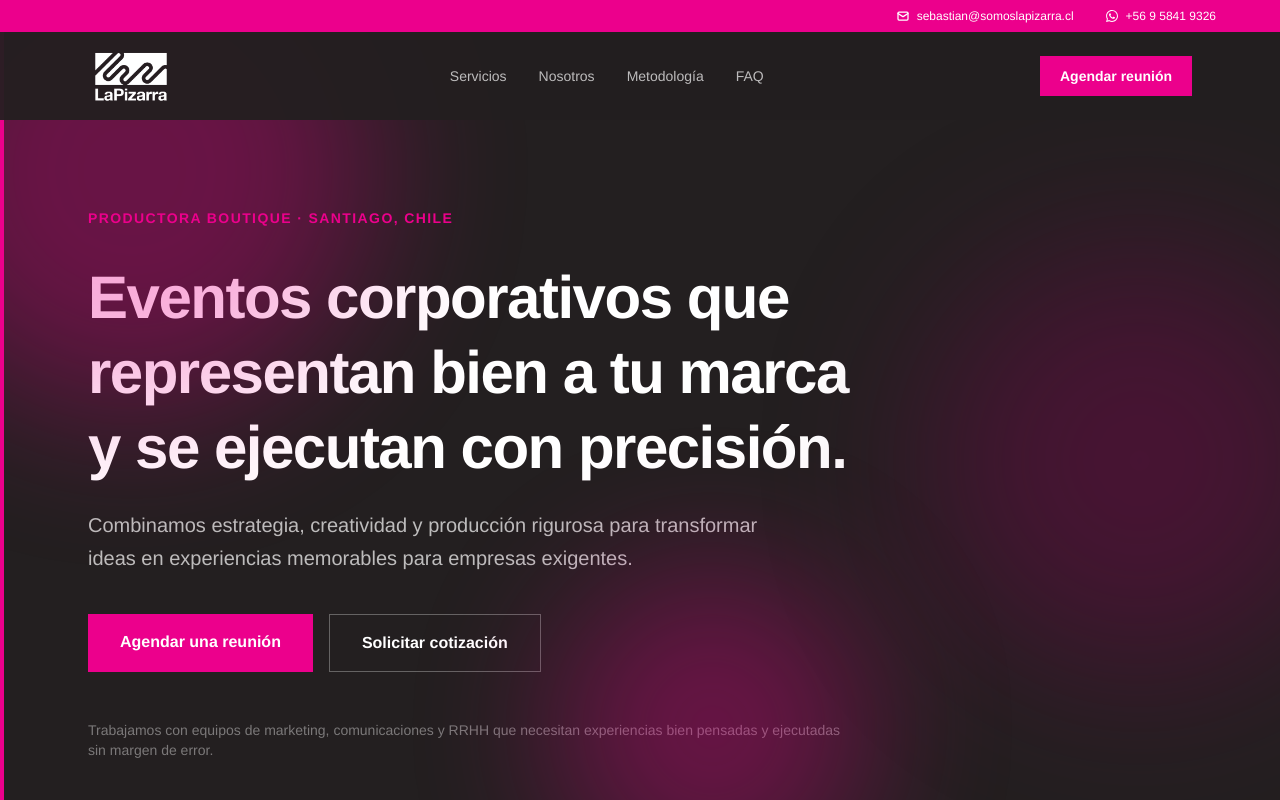
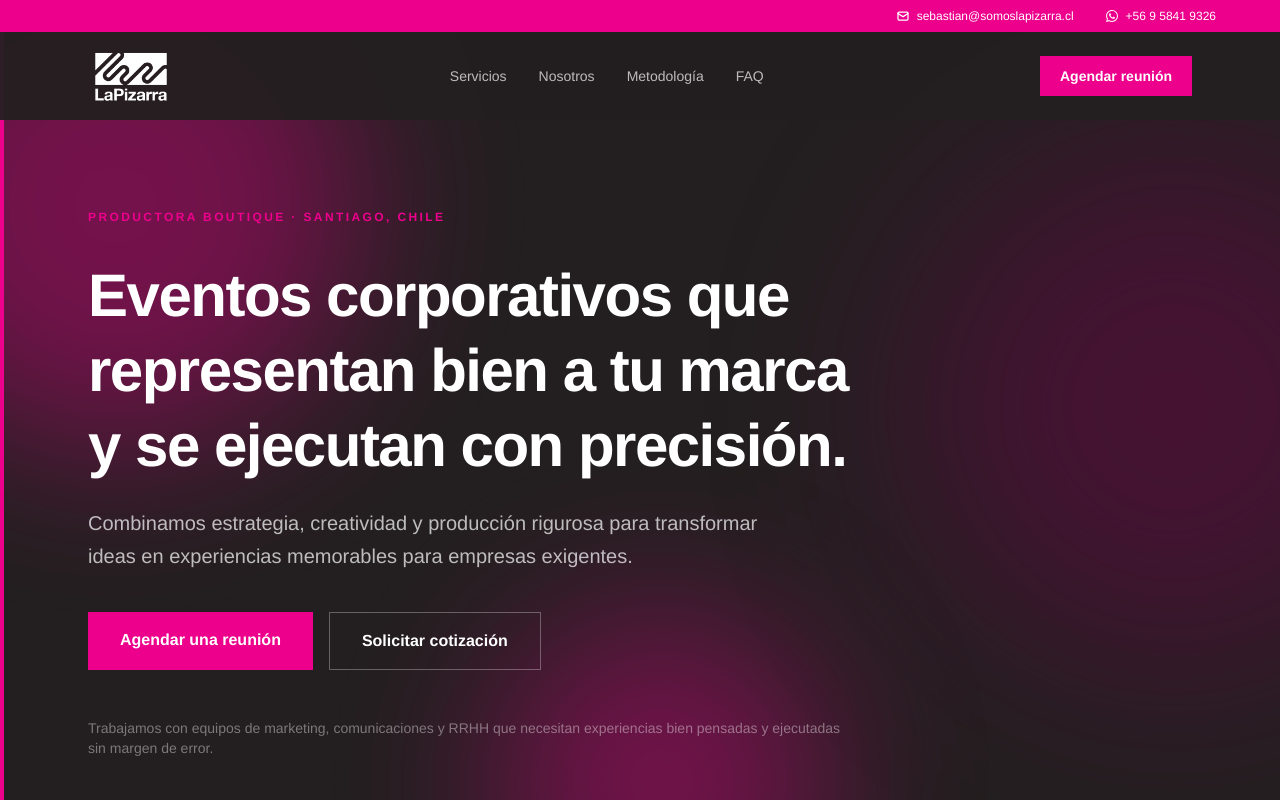
Before and after one commit to sebavigneaux-ui/lapizarra, a Next.js app: page / in a window 1280 px wide. Shown: the top 800 px of the page. Built offline with nearby package versions, Linux system fonts and the light colour scheme.

Commit message:
Hero: blobs animados con style tag directo (fix animaciones estáticas)

```diff
--- a/app/components/Hero.tsx
+++ b/app/components/Hero.tsx
@@ -3,39 +3,88 @@ const WA_COTIZAR = "https://wa.me/56958419326?text=Hola%2C%20me%20gustar%C3%ADa%
 
 export default function Hero() {
   return (
-    <section className="bg-[#231F20] min-h-screen flex items-center relative overflow-hidden">
-      {/* Blobs animados tipo aurora */}
-      <div className="blob blob-1" />
-      <div className="blob blob-2" />
-      <div className="blob blob-3" />
+    <>
+      <style>{`
+        @keyframes blob1 {
+          0%, 100% { transform: translate(0px, 0px) scale(1); }
+          33%       { transform: translate(80px, -60px) scale(1.15); }
+          66%       { transform: translate(-40px, 50px) scale(0.9); }
+        }
+        @keyframes blob2 {
+          0%, 100% { transform: translate(0px, 0px) scale(1); }
+          33%       { transform: translate(-70px, 50px) scale(1.1); }
+          66%       { transform: translate(60px, -70px) scale(1.2); }
+        }
+        @keyframes blob3 {
+          0%, 100% { transform: translate(0px, 0px) scale(1); }
+          33%       { transform: translate(50px, 80px) scale(0.85); }
+          66%       { transform: translate(-80px, -30px) scale(1.1); }
+        }
+        .lp-blob {
+          position: absolute;
+          border-radius: 50%;
+          filter: blur(90px);
+          opacity: 0.4;
+          pointer-events: none;
+          will-change: transform;
+        }
+        .lp-blob-1 {
+          width: 550px;
+          height: 550px;
+          background: #EC008C;
+          top: -120px;
+          left: -120px;
+          animation: blob1 10s ease-in-out infinite;
+        }
+        .lp-blob-2 {
+          width: 450px;
+          height: 450px;
+          background: #7B0050;
+          top: 25%;
+          right: -100px;
+          animation: blob2 13s ease-in-out infinite;
+        }
+        .lp-blob-3 {
+          width: 380px;
+          height: 380px;
+          background: #EC008C;
+          bottom: -60px;
+          left: 35%;
+          animation: blob3 16s ease-in-out infinite;
+        }
+      `}</style>
+
+      <section style={{ backgroundColor: "#231F20", minHeight: "100vh", display: "flex", alignItems: "center", position: "relative", overflow: "hidden" }}>
+        {/* Blobs animados */}
+        <div className="lp-blob lp-blob-1" />
+        <div className="lp-blob lp-blob-2" />
+        <div className="lp-blob lp-blob-3" />
 
         {/* Línea decorativa magenta */}
-      <div className="absolute left-0 top-0 bottom-0 w-1 bg-[#EC008C]" />
+        <div style={{ position: "absolute", left: 0, top: 0, bottom: 0, width: "4px", backgroundColor: "#EC008C" }} />
 
-      <div className="max-w-6xl mx-auto px-6 pt-52 pb-24 w-full">
+        <div className="max-w-6xl mx-auto px-6 pt-52 pb-24 w-full" style={{ position: "relative", zIndex: 10 }}>
           <div className="max-w-3xl">
-          {/* Etiqueta */}
-          <p className="text-[#EC008C] text-sm font-bold uppercase tracking-widest mb-8">
+            <p style={{ color: "#EC008C", fontSize: "0.75rem", fontWeight: 700, textTransform: "uppercase", letterSpacing: "0.2em", marginBottom: "2rem" }}>
               Productora boutique · Santiago, Chile
             </p>
 
-          {/* Titular */}
             <h1 className="text-white text-4xl md:text-6xl font-black leading-tight tracking-tight mb-6">
               Eventos corporativos que representan bien a tu marca y se ejecutan con precisión.
             </h1>
 
-          {/* Subtítulo */}
             <p className="text-white/70 text-lg md:text-xl leading-relaxed mb-10 max-w-2xl">
               Combinamos estrategia, creatividad y producción rigurosa para transformar ideas en experiencias memorables para empresas exigentes.
             </p>
 
-          {/* CTAs */}
             <div className="flex flex-col sm:flex-row gap-4 mb-12">
               <a
                 href={WA_URL}
                 target="_blank"
                 rel="noopener noreferrer"
-              className="bg-[#EC008C] text-white font-bold px-8 py-4 text-base hover:bg-[#c8007a] transition-colors text-center"
+                style={{ backgroundColor: "#EC008C", color: "white", fontWeight: 700, padding: "1rem 2rem", fontSize: "1rem", textDecoration: "none", textAlign: "center", transition: "background-color 0.2s" }}
+                onMouseEnter={e => (e.currentTarget.style.backgroundColor = "#c8007a")}
+                onMouseLeave={e => (e.currentTarget.style.backgroundColor = "#EC008C")}
               >
                 Agendar una reunión
               </a>
@@ -49,13 +98,12 @@ export default function Hero() {
               </a>
             </div>
 
-          {/* Microcopy */}
             <p className="text-white/40 text-sm">
-            Trabajamos con equipos de marketing, comunicaciones y RRHH que necesitan
-            experiencias bien pensadas y ejecutadas sin margen de error.
+              Trabajamos con equipos de marketing, comunicaciones y RRHH que necesitan experiencias bien pensadas y ejecutadas sin margen de error.
             </p>
           </div>
         </div>
       </section>
+    </>
   );
 }
--- a/app/globals.css
+++ b/app/globals.css
@@ -30,52 +30,3 @@ body {
   font-family: "Helvetica Neue", Helvetica, Arial, sans-serif;
   -webkit-font-smoothing: antialiased;
 }
-
-/* Aurora / blob animations */
-@keyframes blob1 {
-  0%, 100% { transform: translate(0px, 0px) scale(1); }
-  33%       { transform: translate(60px, -40px) scale(1.1); }
-  66%       { transform: translate(-30px, 30px) scale(0.95); }
-}
-@keyframes blob2 {
-  0%, 100% { transform: translate(0px, 0px) scale(1); }
-  33%       { transform: translate(-50px, 30px) scale(1.05); }
-  66%       { transform: translate(40px, -50px) scale(1.1); }
-}
-@keyframes blob3 {
-  0%, 100% { transform: translate(0px, 0px) scale(1); }
-  33%       { transform: translate(30px, 50px) scale(0.9); }
-  66%       { transform: translate(-60px, -20px) scale(1.05); }
-}
-
-.blob {
-  position: absolute;
-  border-radius: 50%;
-  filter: blur(80px);
-  opacity: 0.35;
-  pointer-events: none;
-}
-.blob-1 {
-  width: 500px;
-  height: 500px;
-  background: #EC008C;
-  top: -100px;
-  left: -100px;
-  animation: blob1 12s ease-in-out infinite;
-}
-.blob-2 {
-  width: 400px;
-  height: 400px;
-  background: #8B0057;
-  top: 30%;
-  right: -80px;
-  animation: blob2 15s ease-in-out infinite;
-}
-.blob-3 {
-  width: 350px;
-  height: 350px;
-  background: #EC008C;
-  bottom: 0px;
-  left: 40%;
-  animation: blob3 18s ease-in-out infinite;
-}
```
Lines whose indentation alone changed are shown as unchanged.
